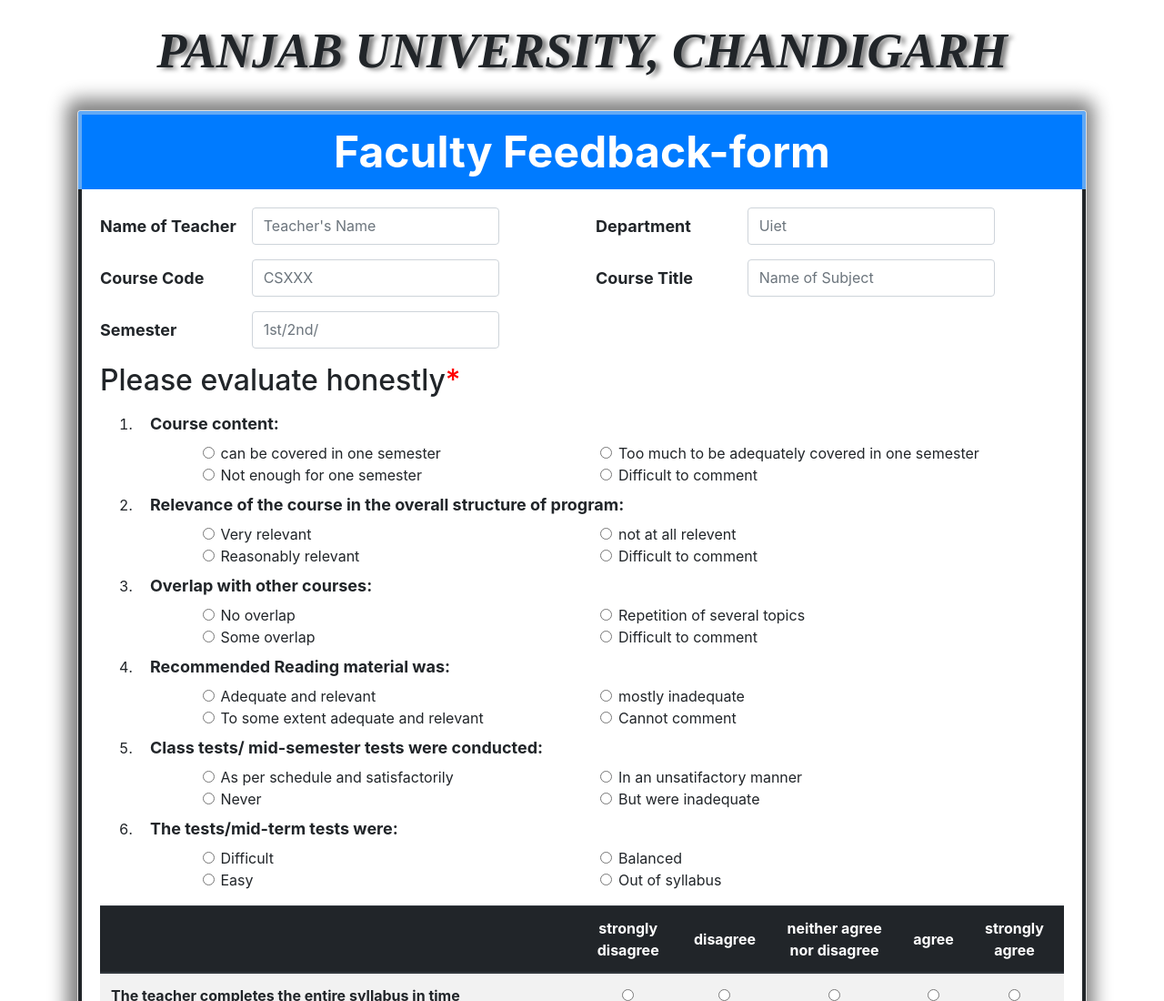
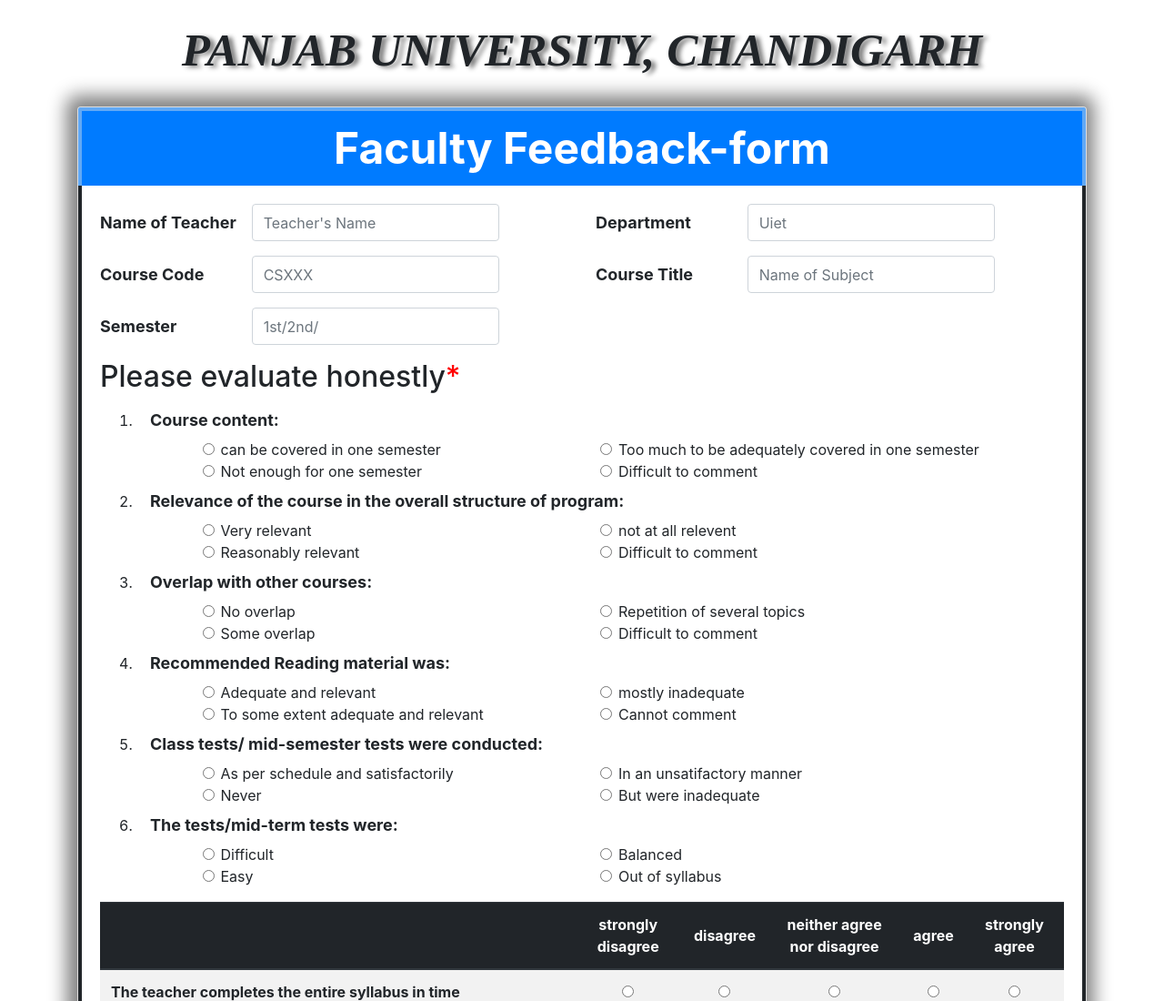
Before and after one commit to SOPHIA2401/faculty-feedback-form, a website: page index.html in a window 1280 px wide. Shown: the top 1100 px of the page at 91% size. Drawn offline with nearby package versions, Linux system fonts and the light colour scheme; files whose address does not match are found by name.

Commit message:
Update mystyles.css

```diff
--- a/css/mystyles.css
+++ b/css/mystyles.css
@@ -6,7 +6,7 @@
 h1{
     font-style: italic;
     text-shadow:5px 2px 5px grey;
-    font-size: 340%;
+    font-size: 320%;
     font-family:'Times New Roman', Times, serif;
     font-weight: bold;
 }
```
